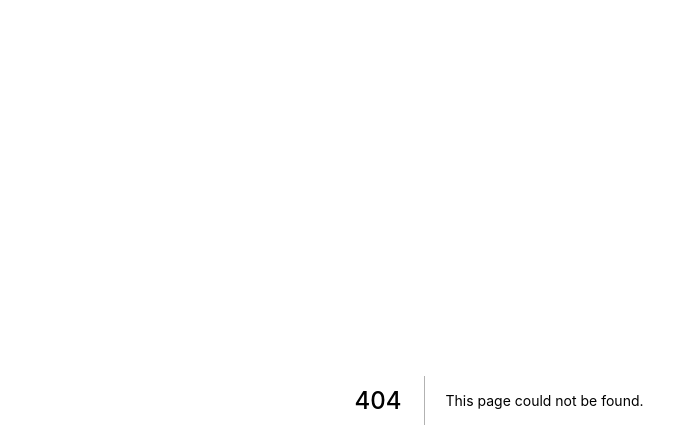
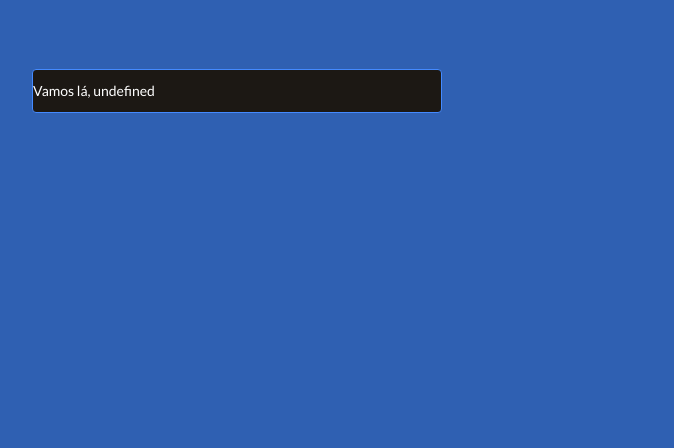
Before and after one commit to allan-alb/aluraquiz-next, a Next.js app: page /quiz in a window 1280 px wide. Before the commit this address had no page. Shown: the top 448 px of the page, without its empty margins (141-815 px from the left). Built offline with nearby package versions, Linux system fonts and the light colour scheme.

Commit message:
linting, routing and parameter passing configured

```diff
--- a/pages/_app.js
+++ b/pages/_app.js
@@ -1,4 +1,6 @@
-import { createGlobalStyle, ThemeProvider } from 'styled-components'
+/* eslint-disable react/prop-types */
+import { createGlobalStyle, ThemeProvider } from 'styled-components';
+import Head from 'next/head';
 import db from '../db.json';
 
 const GlobalStyle = createGlobalStyle`
@@ -23,17 +25,21 @@ const GlobalStyle = createGlobalStyle`
     display: flex;
     flex-direction: column;
   }
-`
+`;
 
-const theme = db.theme;
+const { theme } = db;
 
 export default function App({ Component, pageProps }) {
   return (
     <>
+      <Head>
+        <link rel="preconnect" href="https://fonts.gstatic.com" />
+        <link href="https://fonts.googleapis.com/css2?family=Lato:wght@400;700&display=swap" rel="stylesheet" />
+      </Head>
       <ThemeProvider theme={theme}>
         <GlobalStyle />
         <Component {...pageProps} />
       </ThemeProvider>
     </>
-  )
+  );
 }
--- /dev/null
+++ b/pages/quiz.js
@@ -0,0 +1,34 @@
+import { useRouter } from 'next/router';
+import styled from 'styled-components';
+
+import Widget from '../src/components/Widget';
+import QuizBackground from '../src/components/QuizBackground';
+
+const QuizContainer = styled.div`
+  width: 100%;
+  max-width: 500px;
+  padding: 45px;
+  margin: auto 10%;
+  @media screen and (max-width: 500px) {
+    margin: auto;
+    padding: 15px;
+  }
+`;
+
+export default function QuizPage() {
+  const router = useRouter();
+  const { name } = router.query;
+
+  return (
+    <QuizBackground>
+      <QuizContainer>
+        <Widget>
+          <p>
+            Vamos lá,
+            {` ${name}`}
+          </p>
+        </Widget>
+      </QuizContainer>
+    </QuizBackground>
+  );
+}
```
Also changed, not shown: package.json (+7 -1 lines), pages/index.js (+31 -8 lines), .eslintrc.js (added), 1 other file (tests, documents, lock files or other folders).
